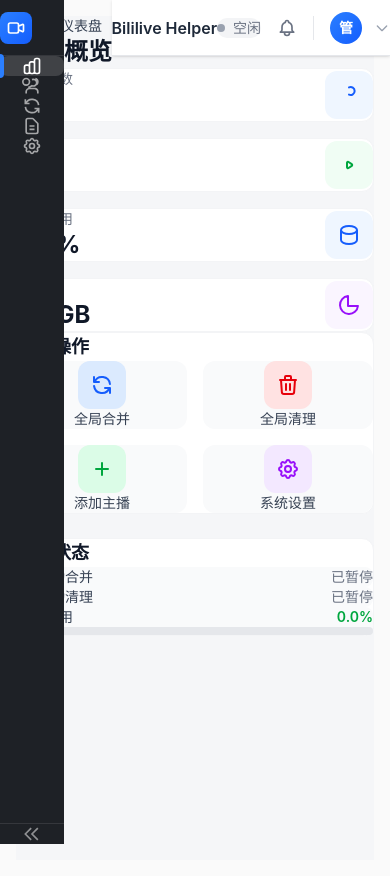
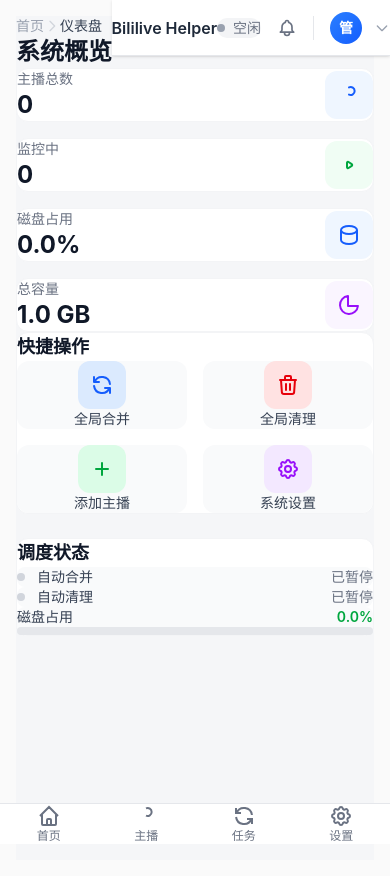
Before and after one commit to wuvjie/bililive-helper-go, a Vue app in the folder frontend/: page /dashboard in a window 390 px wide. Built offline with nearby package versions, Linux system fonts and the light colour scheme; no server answers.

Commit message:
feat: add responsive design for mobile

```diff
--- a/frontend/src/App.vue
+++ b/frontend/src/App.vue
@@ -25,8 +25,19 @@ const {
   fetchSchedule
 } = useConfig()
 
-// 侧边栏宽度（动态）
-const sidebarWidth = computed(() => appStore.sidebarExpanded ? 'ml-[220px]' : 'ml-[64px]')
+// 侧边栏宽度（动态，移动端无边距）
+const sidebarWidth = computed(() => {
+  if (appStore.isMobile) return 'ml-0'
+  return appStore.sidebarExpanded ? 'ml-[220px]' : 'ml-[64px]'
+})
+
+// 移动端底部导航项
+const mobileNavItems = [
+  { path: '/dashboard', name: '首页', svg: '<svg viewBox="0 0 24 24" fill="none" stroke="currentColor" stroke-width="2"><path d="M3 12l2-2m0 0l7-7 7 7M5 10v10a1 1 0 001 1h3m10-11l2 2m-2-2v10a1 1 0 01-1 1h-3m-6 0a1 1 0 001-1v-4a1 1 0 011-1h2a1 1 0 011 1v4a1 1 0 001 1m-6 0h6"/></svg>' },
+  { path: '/streamers', name: '主播', svg: '<svg viewBox="0 0 24 24" fill="none" stroke="currentColor" stroke-width="2"><path d="M12 4.354a4 4 0 110 7.292 15.242 0 01-4.574 2.077M19 21v-2a4 4 0 00-3-3.87M16 3.13a4 4 0 010 7.75"/></svg>' },
+  { path: '/tasks', name: '任务', svg: '<svg viewBox="0 0 24 24" fill="none" stroke="currentColor" stroke-width="2"><path d="M4 4v5h.582m15.356 2A8.001 8.001 0 004.582 9m0 0H9m11 11v-5h-.581m0 0a8.003 8.003 0 01-15.357-2m15.357 2H15"/></svg>' },
+  { path: '/settings', name: '设置', svg: '<svg viewBox="0 0 24 24" fill="none" stroke="currentColor" stroke-width="2"><path d="M10.325 4.317c.426-1.756 2.924-1.756 3.35 0a1.724 1.724 0 002.573 1.066c1.543-.94 3.31.826 2.37 2.37a1.724 1.724 0 001.065 2.572c1.756.426 1.756 2.924 0 3.35a1.724 1.724 0 00-1.066 2.573c.94 1.543-.826 3.31-2.37 2.37a1.724 1.724 0 00-2.572 1.065c-.426 1.756-2.924 1.756-3.35 0a1.724 1.724 0 00-2.573-1.066c-1.543.94-3.31-.826-2.37-2.37a1.724 1.724 0 00-1.065-2.572c-1.756-.426-1.756-2.924 0-3.35a1.724 1.724 0 001.066-2.573c-.94-1.543.826-3.31 2.37-2.37.996.608 2.296.07 2.572-1.065z"/><path d="M15 12a3 3 0 11-6 0 3 3 0 016 0z"/></svg>' }
+]
 
 // 初始化
 onMounted(async () => {
@@ -57,7 +68,7 @@ onMounted(async () => {
       <Header />
 
       <!-- 页面内容 -->
-      <main class="pt-14 min-h-screen">
+      <main :class="['pt-14 min-h-screen', appStore.isMobile ? 'pb-16' : '']">
         <router-view
           v-slot="{ Component }"
           :streamers="streamers"
@@ -73,6 +84,22 @@ onMounted(async () => {
         </router-view>
       </main>
     </div>
+
+    <!-- 移动端底部导航 -->
+    <nav v-if="appStore.isMobile" class="fixed bottom-0 left-0 right-0 bg-white border-t border-gray-200 z-40">
+      <div class="flex items-center justify-around py-2">
+        <router-link
+          v-for="item in mobileNavItems"
+          :key="item.path"
+          :to="item.path"
+          class="flex flex-col items-center py-1 px-3 text-gray-500 hover:text-blue-600"
+          active-class="text-blue-600"
+        >
+          <div v-html="item.svg" class="w-6 h-6 mb-1"></div>
+          <span class="text-xs">{{ item.name }}</span>
+        </router-link>
+      </div>
+    </nav>
   </div>
 </template>
 
--- a/frontend/src/components/Sidebar.vue
+++ b/frontend/src/components/Sidebar.vue
@@ -55,7 +55,8 @@ function navigateTo(path) {
   <aside
     :class="[
       'h-screen bg-[#1e2126] flex flex-col transition-all duration-300 ease-in-out fixed left-0 top-0 z-40',
-      sidebarWidth
+      sidebarWidth,
+      appStore.isMobile ? 'hidden' : ''
     ]"
   >
     <!-- Logo 区域 -->
--- a/frontend/src/stores/app.js
+++ b/frontend/src/stores/app.js
@@ -1,10 +1,11 @@
 import { defineStore } from 'pinia'
-import { ref } from 'vue'
+import { ref, onMounted, onUnmounted } from 'vue'
 
 export const useAppStore = defineStore('app', () => {
   const sidebarExpanded = ref(false)
   const isRunning = ref(false)
   const notifications = ref(0)
+  const isMobile = ref(false)
 
   function toggleSidebar() {
     sidebarExpanded.value = !sidebarExpanded.value
@@ -22,10 +23,27 @@ export const useAppStore = defineStore('app', () => {
     notifications.value = 0
   }
 
+  function checkMobile() {
+    isMobile.value = window.innerWidth < 768
+    if (isMobile.value) {
+      sidebarExpanded.value = false
+    }
+  }
+
+  onMounted(() => {
+    checkMobile()
+    window.addEventListener('resize', checkMobile)
+  })
+
+  onUnmounted(() => {
+    window.removeEventListener('resize', checkMobile)
+  })
+
   return {
     sidebarExpanded,
     isRunning,
     notifications,
+    isMobile,
     toggleSidebar,
     setRunning,
     addNotification,
```
